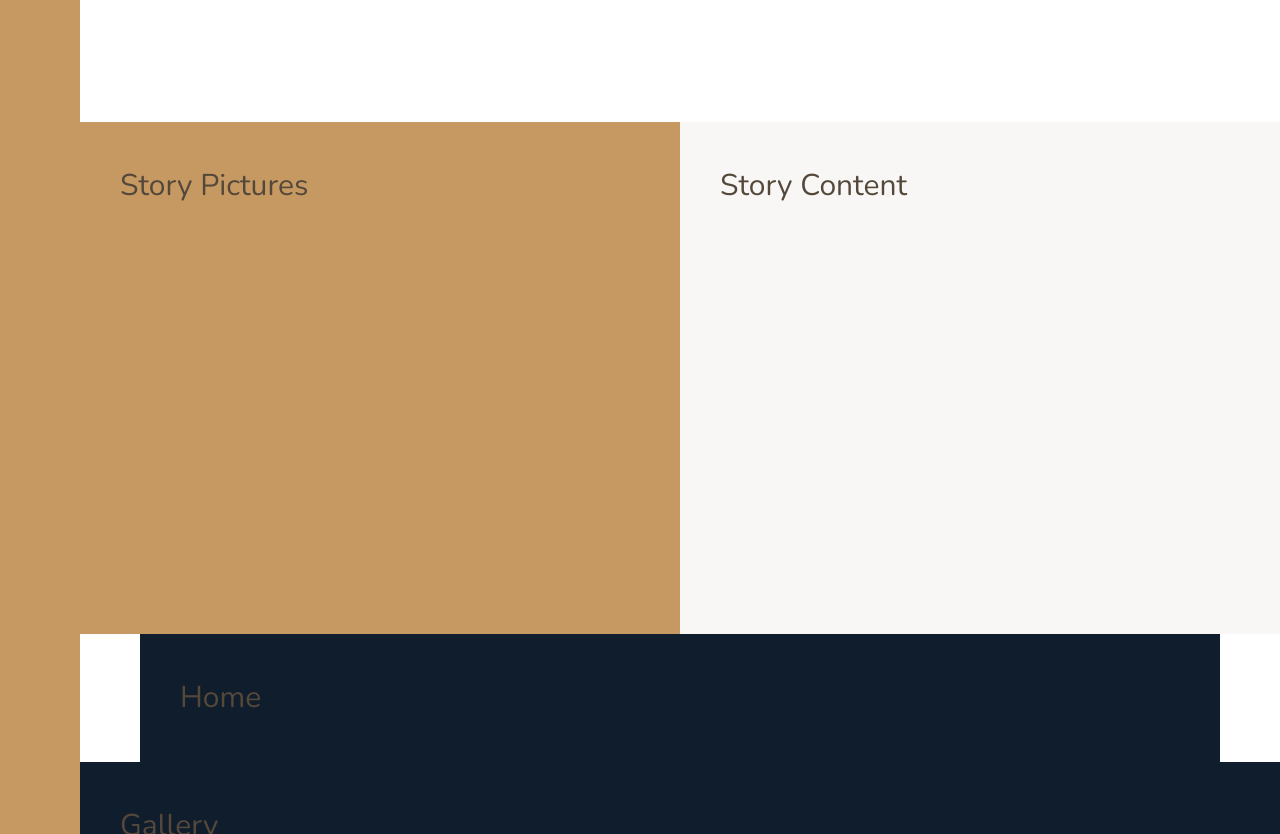
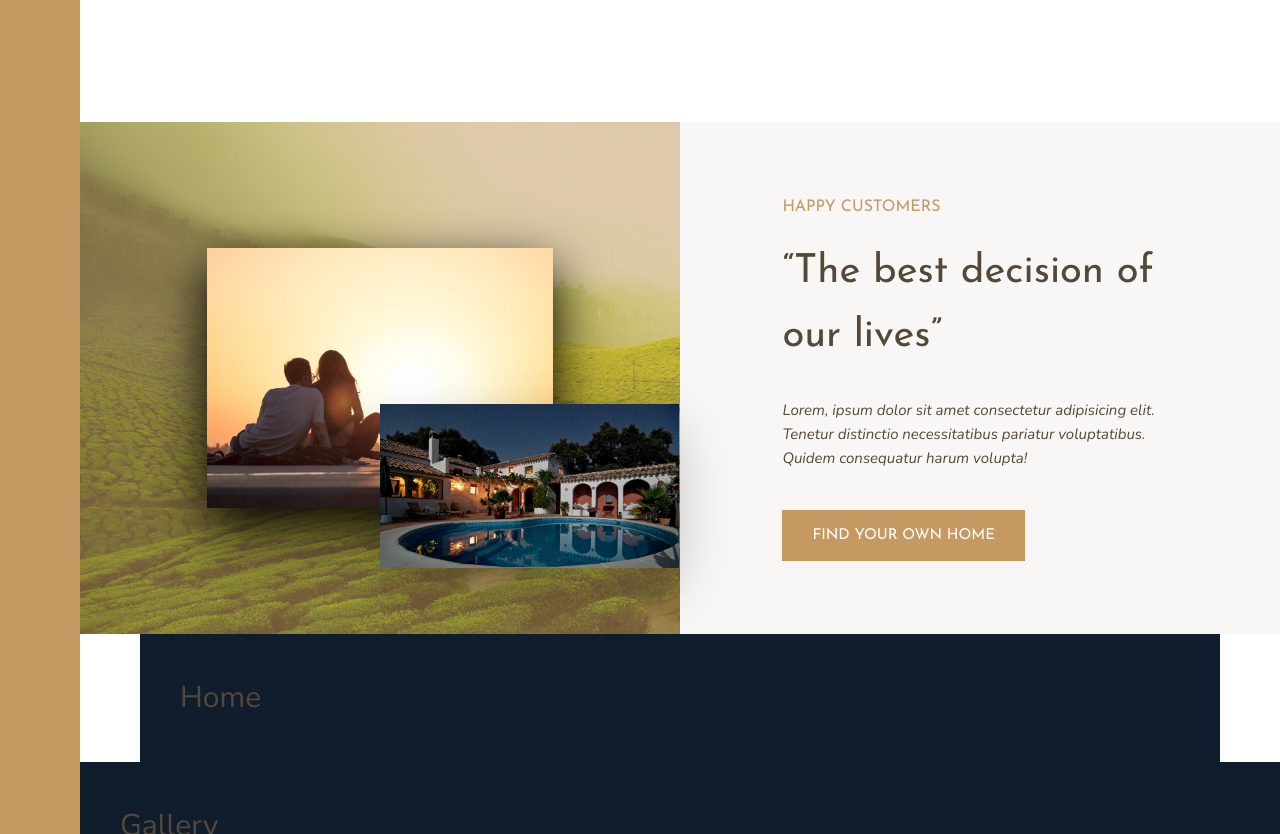
Before and after one commit to pnguyen2108/nexter, a website: page index.html in a window 1280 px wide. Shown: the part 1440-2274 px from the top of the page. Drawn offline with nearby package versions, Linux system fonts and the light colour scheme.

Commit message:
add: add story section

```diff
--- a/index.html
+++ b/index.html
@@ -101,12 +101,21 @@
     </section>
 
 
+
     <div class="story__pictures">
-        Story Pictures
+        <img src="img/story-1.jpeg" alt="Couple With New House" class="story__img--1">
+        <img src="img/story-2.jpeg" alt="New House" class="story__img--2">
     </div>
 
     <div class="story__content">
-        Story Content
+        <h3 class="heading-3 mb-sm">Happy Customers</h3>
+        <h2 class="heading-2 heading-2--dark mb-md">&ldquo;The best decision of our lives&rdquo;</h2>
+
+        <p class="story__text">Lorem, ipsum dolor sit amet consectetur adipisicing elit.
+            Tenetur distinctio necessitatibus pariatur voluptatibus. Quidem consequatur harum volupta!</p>
+
+        <button class="btn">Find Your Own Home</button>
+
     </div>
 
     <section class="home">
--- /dev/null
+++ b/sass/_button.scss
@@ -0,0 +1,16 @@
+.btn {
+  background-color: $color-primary;
+  color: #fff;
+  border: none;
+  border-radius: 0;
+  font-family: $font-display;
+  font-size: 1.5rem;
+  text-transform: uppercase;
+  padding: 1.8rem 3rem;
+  cursor: pointer;
+  transition: all 0.2s;
+
+  &:hover {
+    background-color: $color-primary-dark;
+  }
+}
--- a/sass/_features.scss
+++ b/sass/_features.scss
@@ -3,7 +3,7 @@
   grid-column: center-start / center-end;
   margin: 15rem 0;
   display: grid;
-  grid-template-columns: repeat(3, 1fr);
+  grid-template-columns: repeat(auto-fit, minmax(25rem,1fr));
   grid-gap: 60px;
   align-items: start;
 }
--- a/sass/_story.scss
+++ b/sass/_story.scss
@@ -1,12 +1,52 @@
 .story {
   grid-column: full-start / full-end;
+
   &__pictures {
     grid-column: full-start / col-end 4;
     background-color: $color-primary;
+    background-image: linear-gradient(rgba($color-primary, 0.5), rgba($color-primary, 0.5)),
+      url(../img/back.jpg);
+    background-size: cover;
+    display: grid;
+    grid-template-columns: repeat(6, 1fr);
+    grid-template-rows: repeat(6, 1fr);
+    align-items: center;
   }
 
   &__content {
     background-color: $color-grey-light-1;
-    grid-column: col-end 4 / full-end;
+    grid-column: col-start 5 / full-end;
+    padding: 6rem 8vw !important;
+    display: grid;
+    align-content: center;
+    justify-items: start;
+
+    // display: flex;
+    // flex-direction: column;
+    // justify-content: center;
+    // align-items: flex-start;
+  }
+
+  &__text {
+    font-size: 1.5rem;
+    font-style: italic;
+    margin-bottom: 4rem;
+  }
+
+  &__img {
+    &--1 {
+      width: 100%;
+      grid-row: 2 / span 4;
+      grid-column: 2 / span 4;
+      box-shadow: 0 2rem 5rem rgba(0, 0, 0, 1);
+    }
+
+    &--2 {
+      width: 115%;
+      grid-row: 4 / span 6;
+      grid-column: 4 / 7;
+      box-shadow: 0 2rem 5rem rgba(0, 0, 0, 0.2);
+      z-index: 20;
+    }
   }
 }
--- a/sass/_typography.scss
+++ b/sass/_typography.scss
@@ -7,9 +7,21 @@
 }
 
 .heading-2 {
+  @extend %heading;
+
+  font-size: 4rem;
+
+  &--dark {
+    color: $color-grey-dark-1;
+  }
 }
 
 .heading-3 {
+  @extend %heading;
+
+  font-size: 1.6rem;
+  color: $color-primary;
+  text-transform: uppercase
 }
 
 .heading-4 {
--- /dev/null
+++ b/sass/_utilities.scss
@@ -0,0 +1,15 @@
+.mb-sm {
+  margin-bottom: 2rem;
+}
+
+.mb-md {
+  margin-bottom: 3rem;
+}
+
+.mb-lg {
+  margin-bottom: 4rem;
+}
+
+.mb-hg {
+  margin-bottom: 8rem;
+}
--- a/sass/main.scss
+++ b/sass/main.scss
@@ -1,5 +1,6 @@
 @import "base";
 @import "typography";
+@import "utilities";
 
 @import "sidebar";
 @import "header";
@@ -10,3 +11,4 @@
 @import "gallery";
 @import "footer";
 @import "layout";
+@import "button";
```
Also changed, not shown: css/style.css, sass/_base.scss (line endings or trailing spaces). Lines whose indentation alone changed are shown as unchanged.
